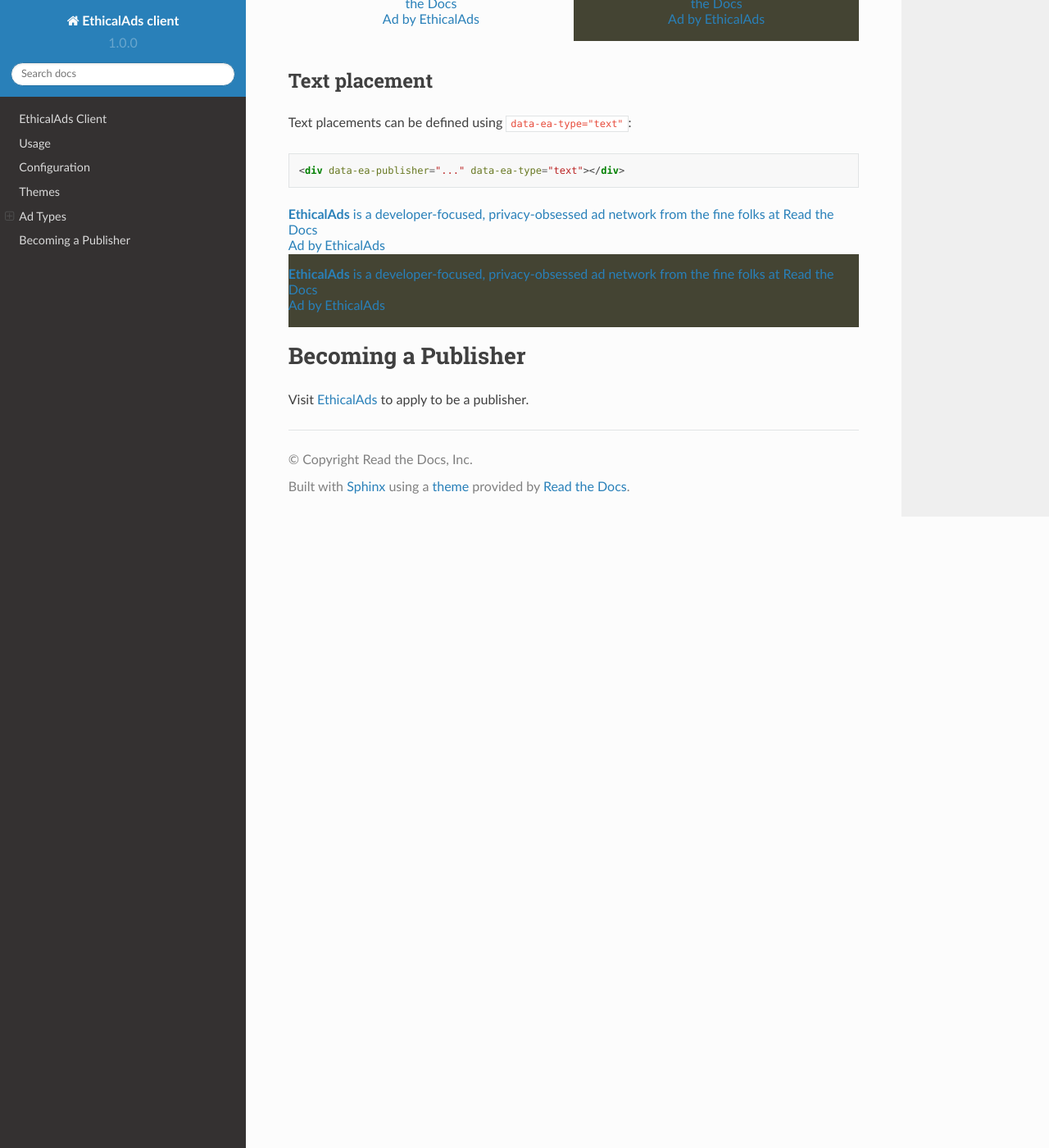
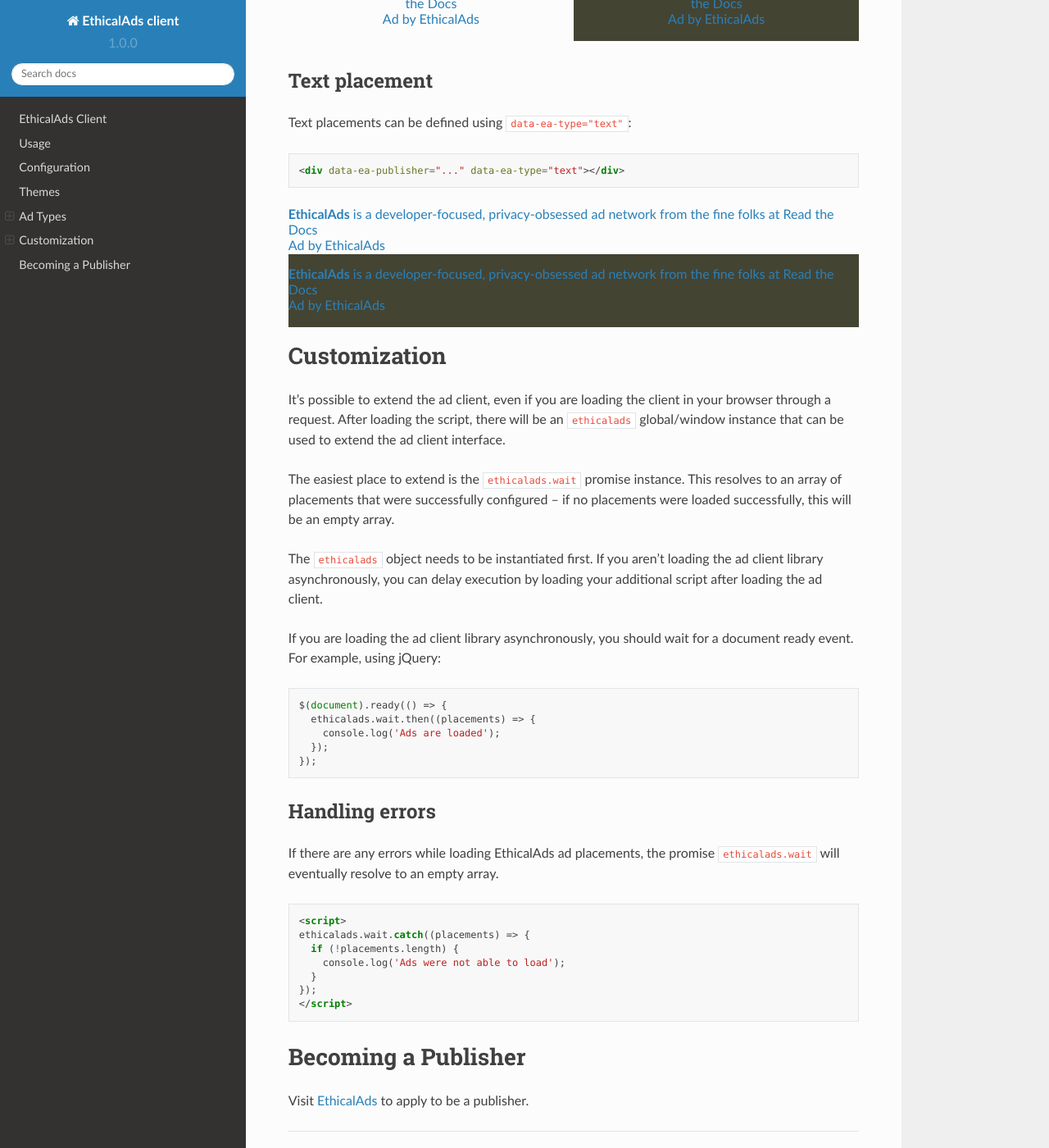
Before and after one commit to readthedocs/ethical-ad-client, a Sphinx documentation site: the page built from docs/index.rst, in a window 1280 px wide and 1400 px high, scrolled down 4016 px. Shown: the whole window at 82% size. Built offline with Sphinx 7.4.7 and the Read the Docs theme 2.0.0, drawn with Linux system fonts in a browser that asks for light colours.

Commit message:
Allow user customization when executing as a script
This provides users a way to extend our interface when using this as a script
directly in a browser. The necessary parts of this change:

* Webpack exposes a global ``ethicalads`` object (``window.ethicalads``)
  once the script is loaded. Exported objects are available on this
  object.
* An outside promise that always resolves to an array. Important errors
  are logged still.
* If the request is blocked, we don't surface a Placement through the
  promise chain or create an element. This was a bad design for the API.
  Instead, surface this as an error that we don't log normally. This
  error will be frequent, for anyone blocking ads.

The best way to test this is through the dev server, either by blocking
requests or breaking the ad_type on the placement div.

```diff
--- a/docs/index.rst
+++ b/docs/index.rst
@@ -205,6 +205,49 @@
 
 .. _signup:
 
+Customization
+=============
+
+It's possible to extend the ad client, even if you are loading the client in
+your browser through a request. After loading the script, there will be an
+``ethicalads`` global/window instance that can be used to extend the ad client
+interface.
+
+The easiest place to extend is the ``ethicalads.wait`` promise instance. This
+resolves to an array of placements that were successfully configured -- if no
+placements were loaded successfully, this will be an empty array.
+
+The ``ethicalads`` object needs to be instantiated first. If you aren't loading
+the ad client library asynchronously, you can delay execution by loading your
+additional script after loading the ad client.
+
+If you are loading the ad client library asynchronously, you should wait for a
+document ready event. For example, using jQuery:
+
+.. code:: javascript
+
+    $(document).ready(() => {
+      ethicalads.wait.then((placements) => {
+        console.log('Ads are loaded');
+      });
+    });
+
+Handling errors
+---------------
+
+If there are any errors while loading EthicalAds ad placements, the promise
+``ethicalads.wait`` will eventually resolve to an empty array.
+
+.. code:: html
+
+    <script>
+    ethicalads.wait.catch((placements) => {
+      if (!placements.length) {
+        console.log('Ads were not able to load');
+      }
+    });
+    </script>
+
 Becoming a Publisher
 ====================
 
--- a/webpack.config.js
+++ b/webpack.config.js
@@ -12,6 +12,8 @@
     output: {
       path: path.resolve(__dirname, "dist"),
       filename: production ? "ethicalads.min.js" : "ethicalads.js",
+      library: ["ethicalads"],
+      globalObject: "this",
     },
     module: {
       rules: [
```
Also changed, not shown: index.html (+13 -1 lines), index.js (+49 -19 lines).
